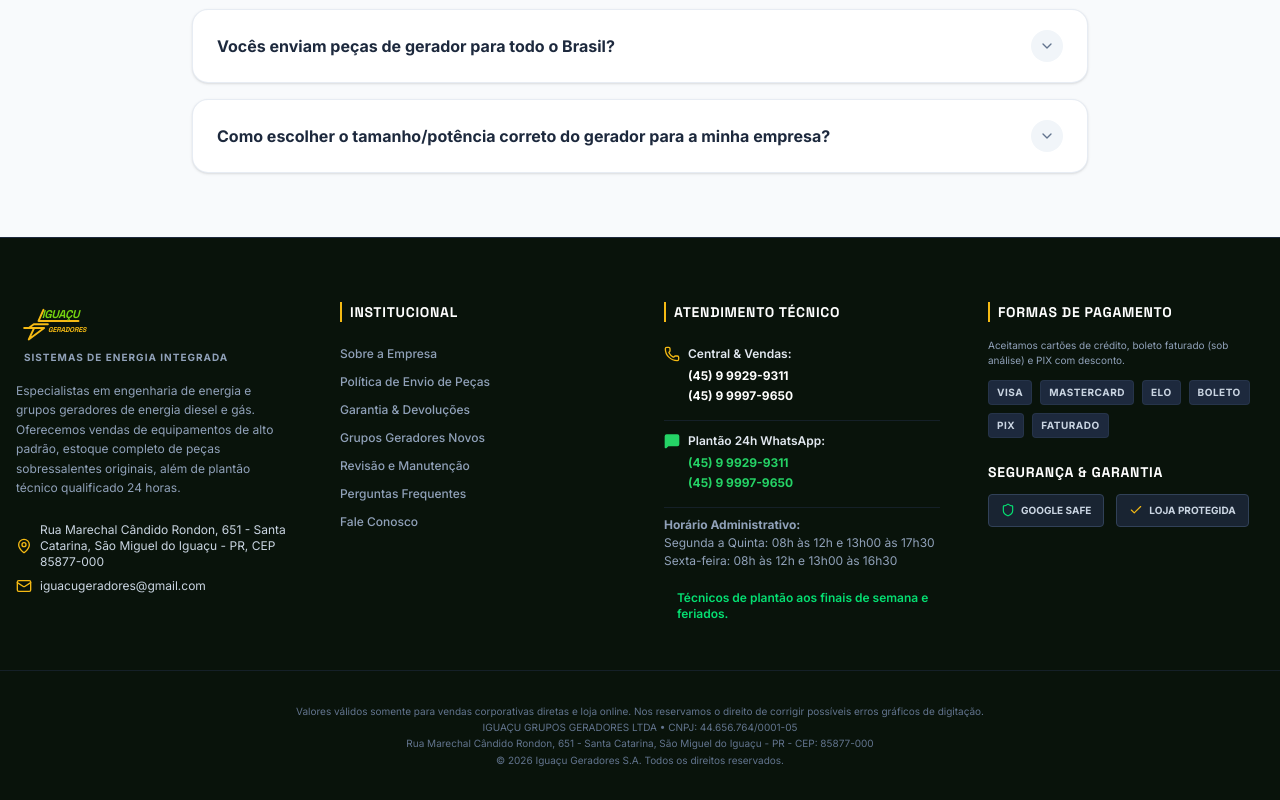
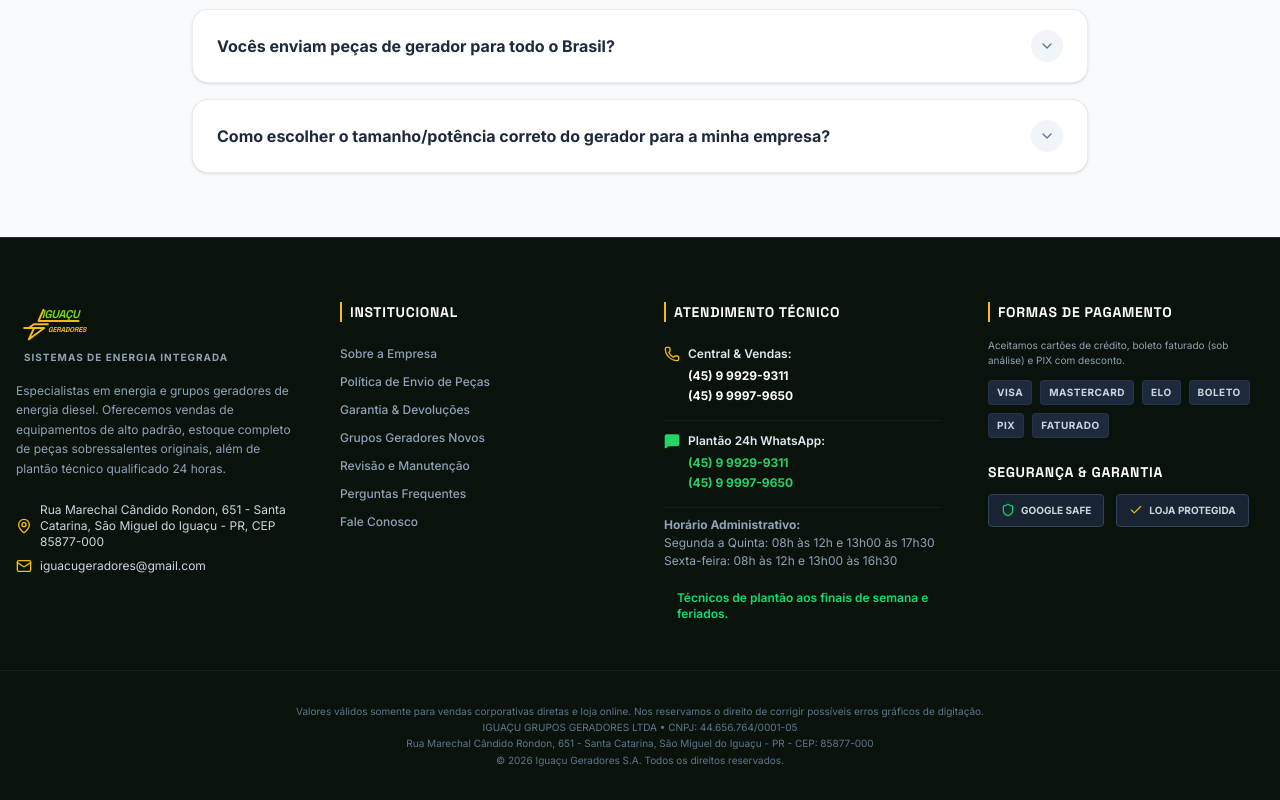
Before and after one commit to iguacugeradores-cell/Igua-u, a React (Vite) app: page / in a window 1280 px wide. Shown: the part 6792-7592 px from the top of the page. Built offline with nearby package versions, Linux system fonts and the light colour scheme.

Commit message:
docs: update company description in footer
Refine the business description to focus on core expertise in diesel generators.

```diff
--- a/src/App.tsx
+++ b/src/App.tsx
@@ -1353,7 +1353,7 @@ export default function App() {
             </div>
 
             <p className="text-xs text-slate-400 leading-relaxed">
-              Especialistas em engenharia de energia e grupos geradores de energia diesel e gás. Oferecemos vendas de equipamentos de alto padrão, estoque completo de peças sobressalentes originais, além de plantão técnico qualificado 24 horas.
+              Especialistas em energia e grupos geradores de energia diesel. Oferecemos vendas de equipamentos de alto padrão, estoque completo de peças sobressalentes originais, além de plantão técnico qualificado 24 horas.
             </p>
 
             <div className="space-y-2 pt-2 text-xs">
```
